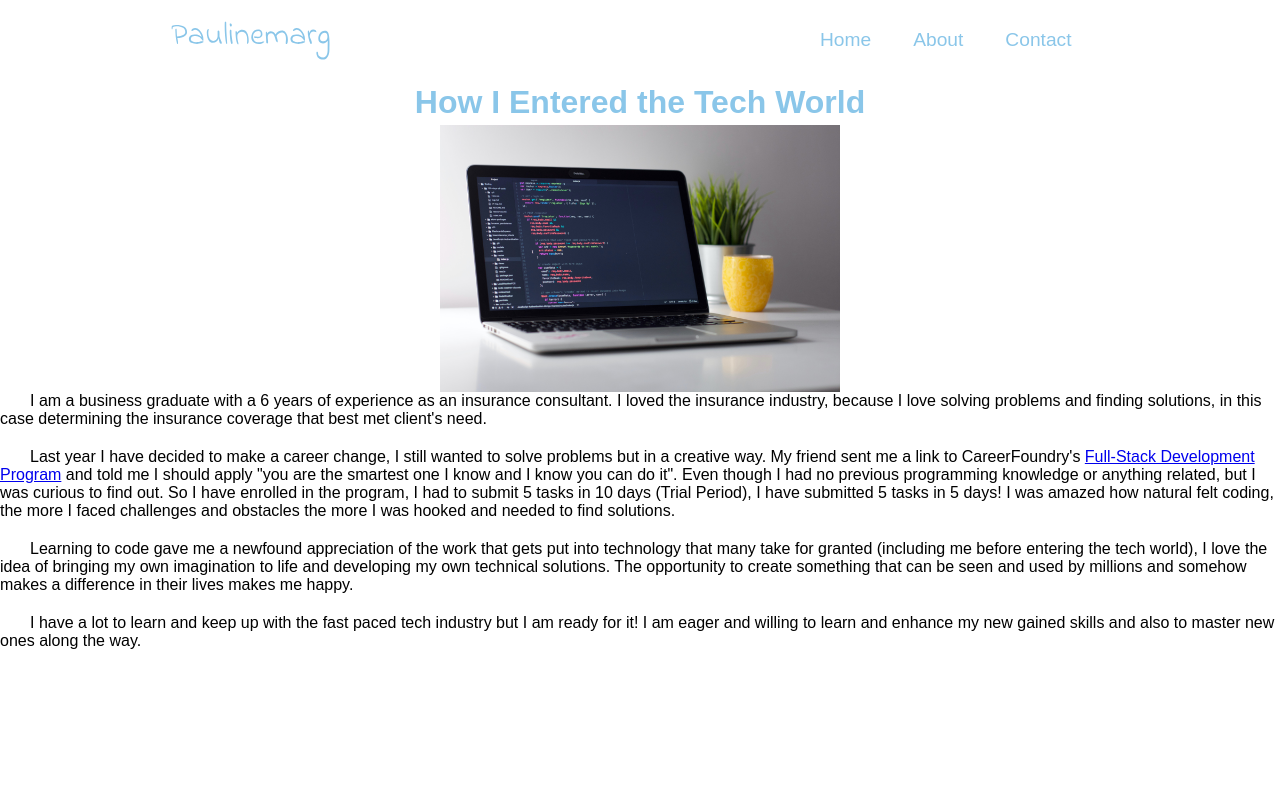
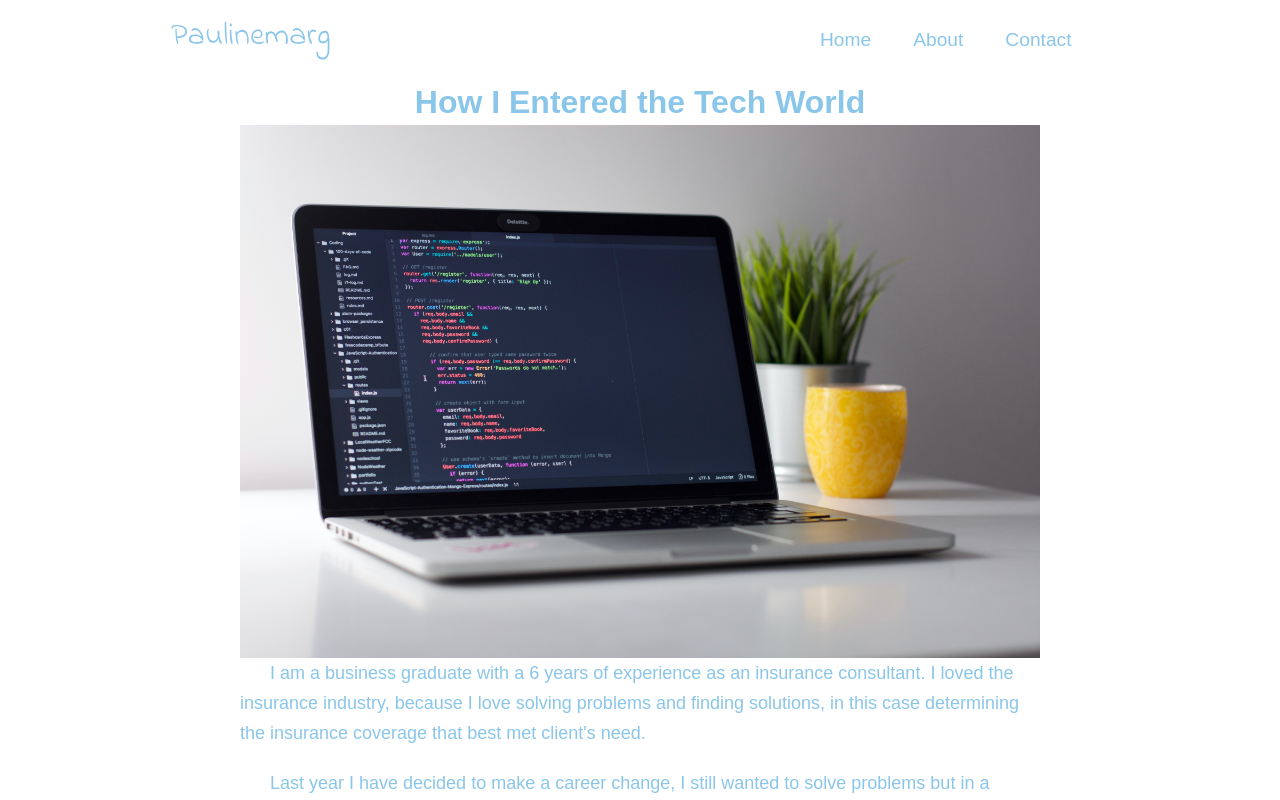
Before and after one commit to paulinemarg/myBlog, a React (Create React App) app: page /tech in a window 1280 px wide. Shown: the top 800 px of the page. Built offline with nearby package versions, Linux system fonts and the light colour scheme; the HTML template or start-up script is replaced by a standard one.

Commit message:
changed className

```diff
--- a/src/components/pages/Tech.jsx
+++ b/src/components/pages/Tech.jsx
@@ -3,10 +3,10 @@ import '../../App.css';
 
 export default function Tech() {
   return (
-    <div className='tech'>
+    <div className='article'>
       <h1>How I Entered the Tech World</h1>
         <img src='images/laptop.jpg' alt='' />
-        <div className="tech-content">
+        <div className="article-content">
           <div className='indent'>
             I am a business graduate with a 6 years of experience as an insurance consultant. I loved the insurance industry, because I love solving problems and finding solutions, in this case determining the insurance coverage that best met client's need.
           </div>
```
